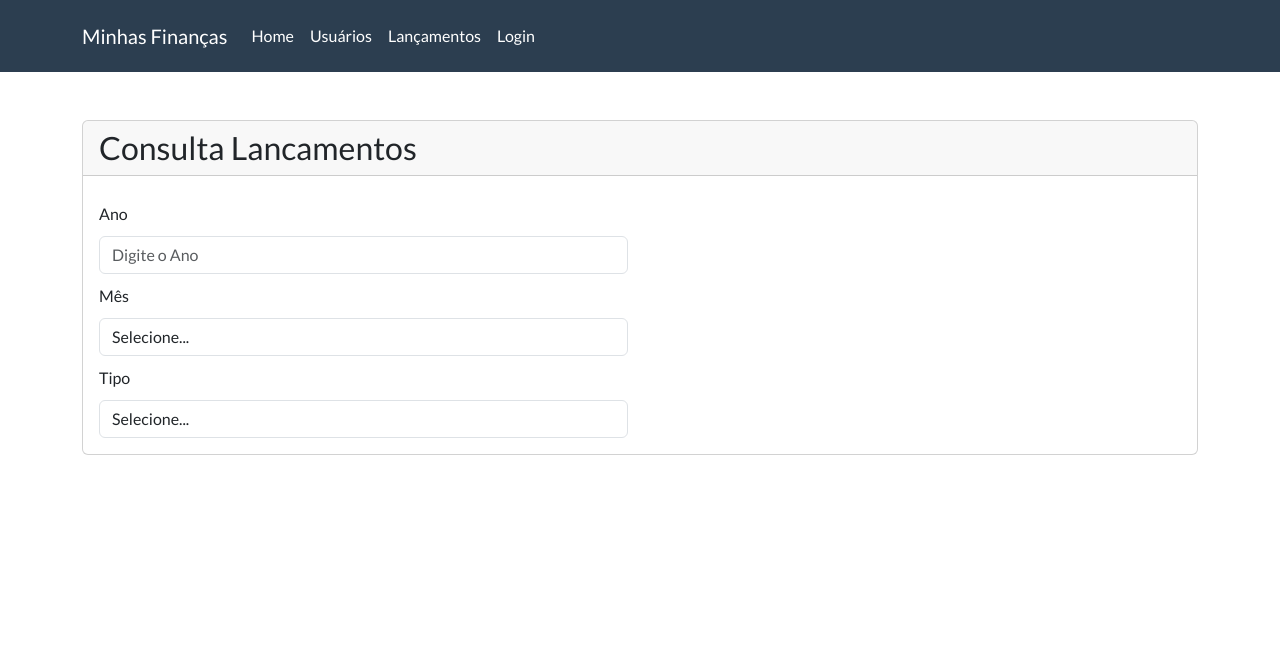
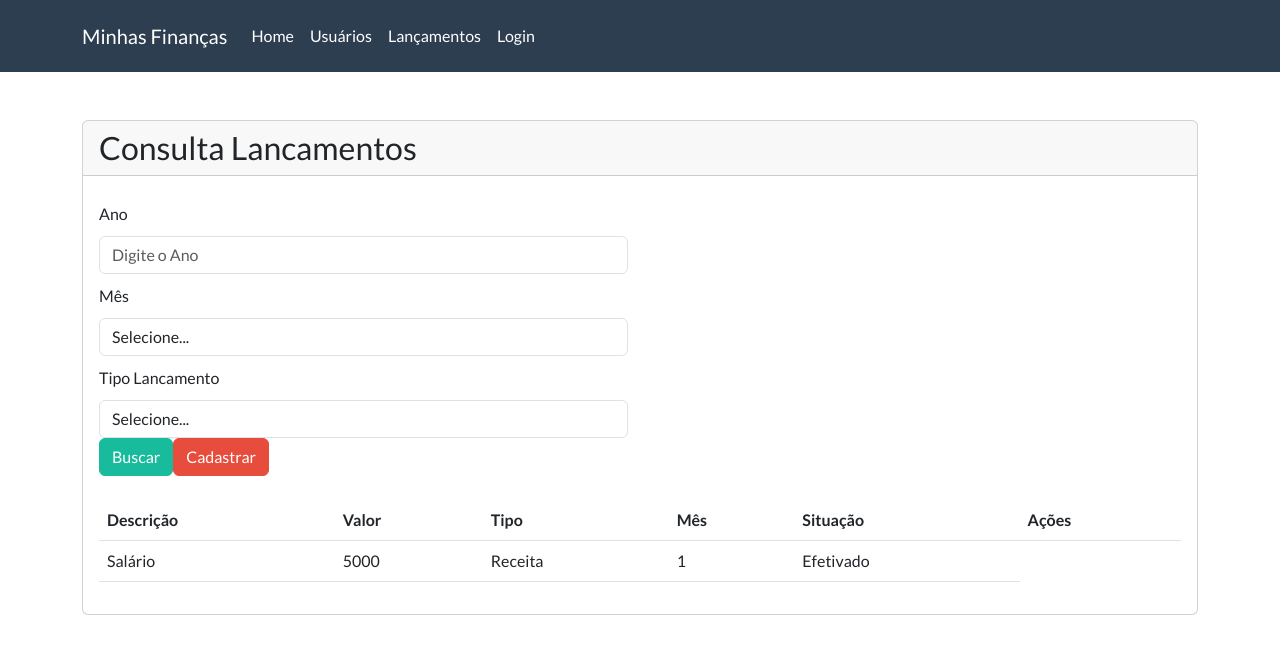
Before and after one commit to leovd100/Full-stack-project-with-Java-Spring-boot, a React (Create React App) app in the folder front-end/minhas-financas-app/: page /consulta-lancamentos in a window 1280 px wide. Shown: the top 654 px of the page. Built offline with nearby package versions, Linux system fonts and the light colour scheme.

Commit message:
Launch Service

```diff
--- a/front-end/minhas-financas-app/src/main/rotas.js
+++ b/front-end/minhas-financas-app/src/main/rotas.js
@@ -3,7 +3,7 @@
 import CadastroUsuario from "../views/cadastrUsuario";
 import { Route, Switch  , BrowserRouter} from 'react-router-dom'
 import Home from "../views/home";
-import consultaLancamentos from "../views/consulta-lancamentos";
+import consultaLancamentos from "../views/lancamentos/consulta-lancamentos";
 function Rotas(){
     return(
         <BrowserRouter>
--- a/front-end/minhas-financas-app/src/views/consulta-lancamentos.js
+++ b/front-end/minhas-financas-app/src/views/lancamentos/consulta-lancamentos.js
@@ -1,10 +1,21 @@
 import React from "react";
 import {withRouter} from 'react-router-dom'
-import Card from "../components/card";
-import FormGroup from "../components/formgroup";
-import SelectMenu from "../components/selectMenu";
+import Card from "../../components/card";
+import FormGroup from "../../components/formgroup";
+import SelectMenu from "../../components/selectMenu";
+import LancamentosTable from "./lancamentosTable";
 
 class ConsultaLancamentos extends React.Component{
+    state = {
+        ano: '',
+        mes: '',
+        tipo: ''
+    }
+
+    buscar = () => {
+        console.log(this.state)
+    }
+
     render(){
         const meses = [
             {label: 'Selecione...', value: ''},
@@ -27,6 +38,9 @@
             {label: 'Despesa', value: 'DESPESA'},
             {label: 'Receita', value: 'RECEITA'},
         ]
+        const lancamentos = [
+            {id: 1, descricao: 'Salário', valor: 5000, mes: 1, tipo : 'Receita', status: 'Efetivado'}
+        ]
         return(
             <Card title="Consulta Lancamentos">
                 <div className="row">
@@ -37,17 +51,35 @@
                                         type="text"
                                         className="form-control"
                                         id="inputAno"
-                                        aria-describedby="emailHelp"
+                                        value={this.state.ano}
+                                        onChange={e => this.setState({ano: e.target.value})}
                                         placeholder="Digite o Ano"
                                         ></input>
                             </FormGroup>
 
                             <FormGroup label="Mês" htmlFor="inputMes">
-                                    <SelectMenu className="form-control" lista={meses}/>
+                                    <SelectMenu className="form-control"
+                                        value={this.state.mes}
+                                        onChange={e => this.setState({mes: this.target.value})}
+                                    lista={meses}/>
                             </FormGroup>
-                            <FormGroup label="Tipo" htmlFor="inputTipo">
-                                    <SelectMenu id="inputTipo" className="form-control" lista={tipos}/>
+                            <FormGroup label="Tipo Lancamento" htmlFor="inputTipo">
+                                    <SelectMenu id="inputTipo"
+                                    value={this.state.tipo}
+                                    onChange={e => this.setState({tipo : this.target.value})}
+                                    className="form-control" lista={tipos}/>
                             </FormGroup>
+
+                                <button onClick={this.buscar} type="button" className="btn btn-success">Buscar</button>
+                                <button type="button" className="btn btn-danger">Cadastrar</button>
+                        </div>
+                    </div>
+                </div>
+                <br></br>
+                <div className="row">
+                    <div className="col-md-12">
+                        <div className="bs-component">
+                            <LancamentosTable lancamentos={lancamentos}></LancamentosTable>
                         </div>
                     </div>
                 </div>
--- /dev/null
+++ b/front-end/minhas-financas-app/src/views/lancamentos/lancamentosTable.js
@@ -0,0 +1,39 @@
+import React from "react";
+
+const LancamentosTable = (props) => {
+
+
+    const rows = props.lancamentos.map(lancamento => {
+        return (
+            <tr key={lancamento.id}>
+                <td>{lancamento.descricao}</td>
+                <td>{lancamento.valor}</td>
+                <td>{lancamento.tipo}</td>
+                <td>{lancamento.mes}</td>
+                <td>{lancamento.status}</td>
+            </tr>
+        )
+    })
+
+
+
+    return (
+        <table className="table table-hover">
+            <thead>
+                <tr>
+                      <th scope="col">Descrição</th>
+                      <th scope="col">Valor</th>
+                      <th scope="col">Tipo</th>
+                      <th scope="col">Mês</th>
+                      <th scope="col">Situação</th>
+                      <th scope="col">Ações</th>
+                </tr>
+            </thead>
+            <tbody>
+                    {rows}
+            </tbody>
+        </table>
+    )
+}
+
+export default LancamentosTable
```
Also changed, not shown: front-end/minhas-financas-app/src/app/service/lancamentoService.js (added, +27 -0 lines).
